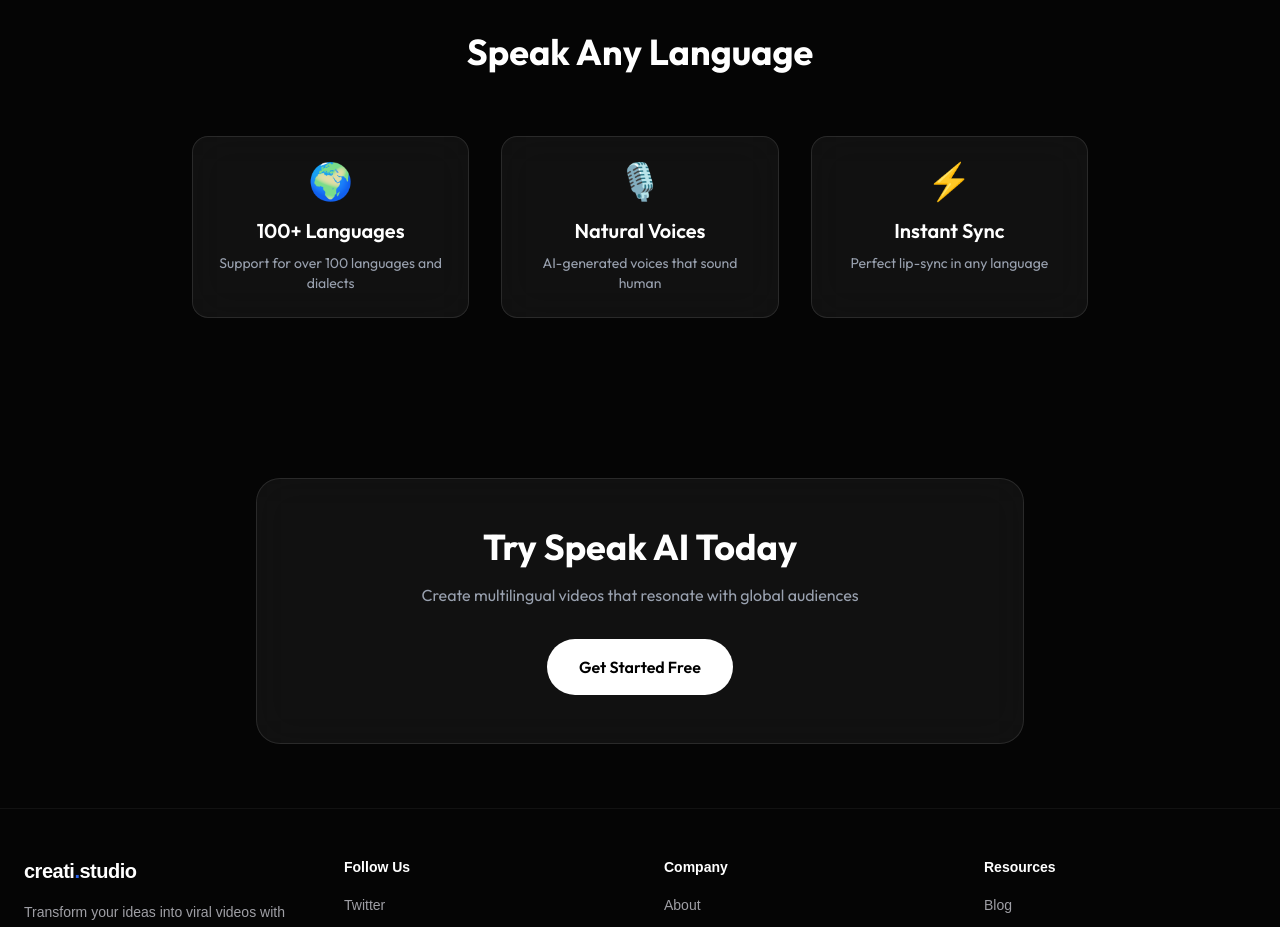
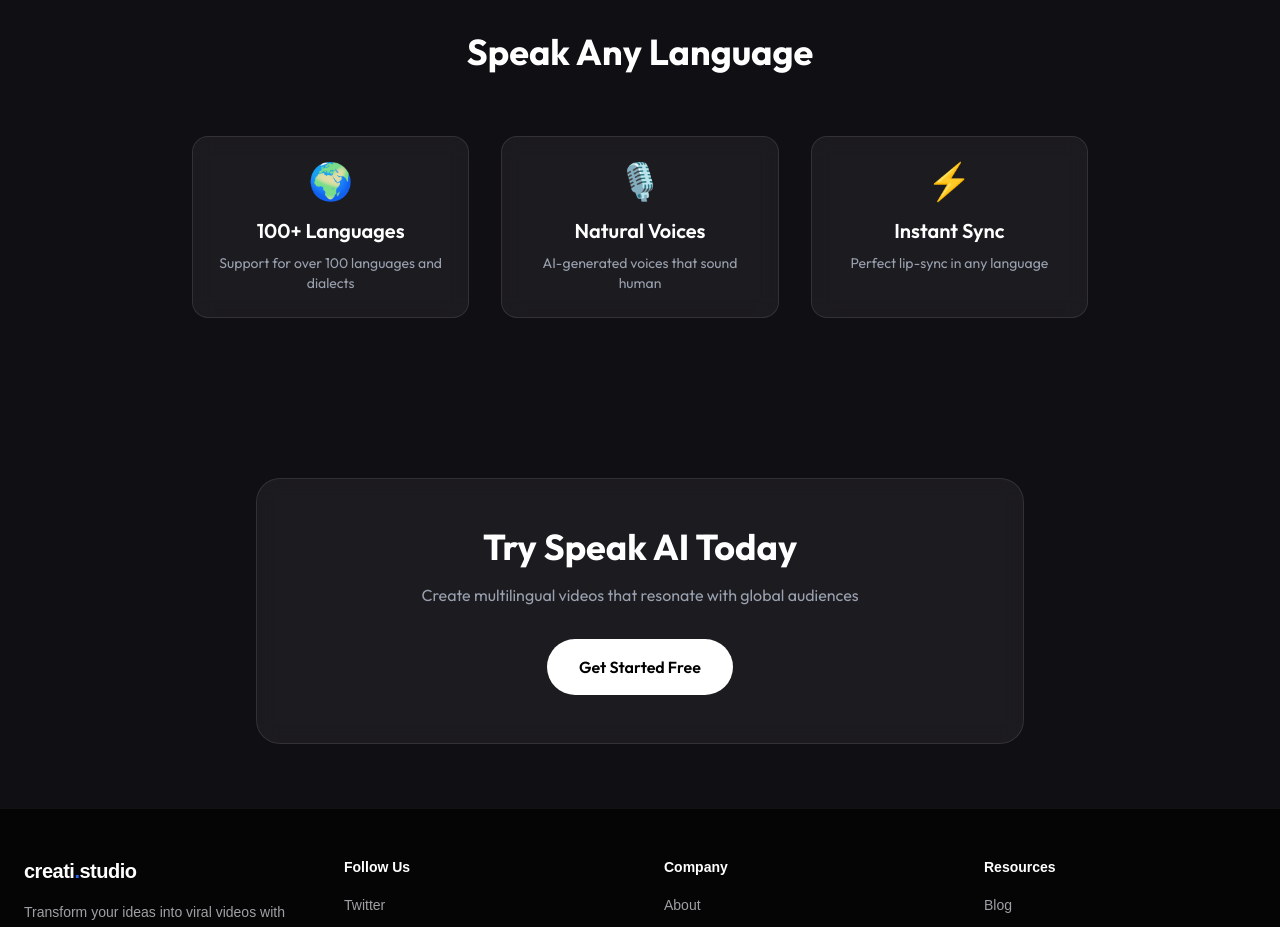
Before and after one commit to saifmb0/creatistudio, a Next.js app: page /speak in a window 1280 px wide. Shown: the part 1220-2147 px from the top of the page. Built offline with nearby package versions, Linux system fonts and the light colour scheme.

Commit message:
feat(v3): add exact gradients and update charcoal to #100f14

```diff
--- a/src/app/globals.css
+++ b/src/app/globals.css
@@ -36,8 +36,8 @@
   --font-sans: 'Folito', 'Outfit', system-ui, -apple-system, sans-serif;
   --font-heading: 'Sawton Bauhaus', 'Space Grotesk', sans-serif;
 
-  /* Brand Colors - Inch-Perfect */
-  --color-charcoal: #050505;
+  /* Brand Colors - Definitive v3.0 */
+  --color-charcoal: #100f14;
   --color-card-dark: #1c1c1e;
   --color-card-feature: #0F0F11;
   --color-creati-blue: #2a64f2;
@@ -49,7 +49,7 @@
 }
 
 :root {
-  --background: #050505;
+  --background: #100f14;
   --foreground: #ffffff;
   --header-height: 4.75rem;
   /* 76px exact */
@@ -60,8 +60,8 @@
 /* Glass Effect Utilities */
 .glass {
   background: rgba(255, 255, 255, 0.05);
-  backdrop-filter: blur(20px);
-  -webkit-backdrop-filter: blur(20px);
+  backdrop-filter: blur(10px);
+  -webkit-backdrop-filter: blur(10px);
   border: 1px solid rgba(255, 255, 255, 0.1);
 }
 
@@ -99,8 +99,26 @@
 }
 
 /* Go Create Button Glow Gradient - Exact from source */
-.go-create-gradient {
+.go-create-gradient,
+.btn-glow {
   background: linear-gradient(90deg, #2862f4, #02b1e9 20.1%, #f7c6a8 76.87%, #f1567b);
+}
+
+/* NEW Badge Gradient - Exact from HTML */
+.new-badge-gradient {
+  background: linear-gradient(96.39deg, #F7C6A8 3.81%, #DDE6D0 52.3%, #2F9FC4 100.79%);
+  -webkit-background-clip: text;
+  background-clip: text;
+  color: transparent;
+}
+
+/* Star Rating Gradient - Exact from HTML */
+.star-gradient,
+.rating-stars {
+  background: linear-gradient(90deg, #FFA771 3.81%, #FBFFBC 52.3%, #28B7E6 100.79%);
+  -webkit-background-clip: text;
+  background-clip: text;
+  color: transparent;
 }
 
 /* Blue Gradient */
```
Also changed, not shown: public/assets/grid/creati_silkBlue.webp (renamed from public/assets/creati_silkBlue.webp).
